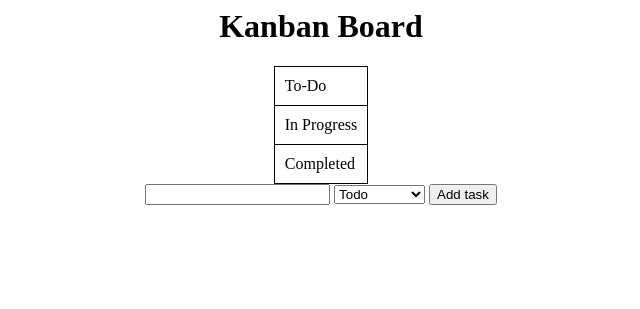
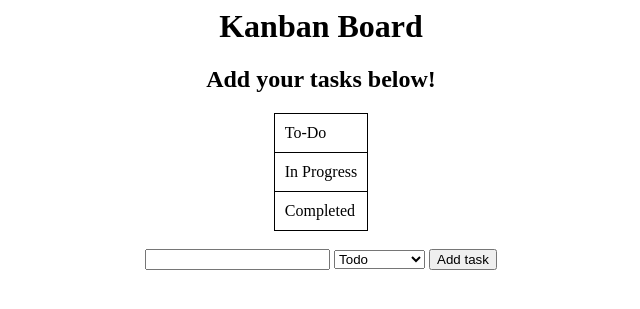
Before and after one commit to toperti/KanbanBoard, a Flask app: page / in a window 1280 px wide. Shown: the top 309 px of the page, without its empty margins (319-959 px from the left). Run offline with Flask 2, Linux system fonts and the light colour scheme; data that the repository does not hold is empty.

Commit message:
Friendly welcoming message

```diff
--- a/templates/index.html
+++ b/templates/index.html
@@ -1,6 +1,7 @@
 {% extends 'base.html' %}
 
 {% block table %}
+	<div><h2>Add your tasks below!</h2></div>
 	<table class = "center">
 		<tr>
 			<td>To-Do</td>
@@ -21,7 +22,7 @@
 			{% endfor %}
 		</tr>
 	</table>
-
+	<br>
 	<div class = "form">
 		<form action = '/' method = 'POST'>
 			<input type = "text" name = "content" id = "content">
```
